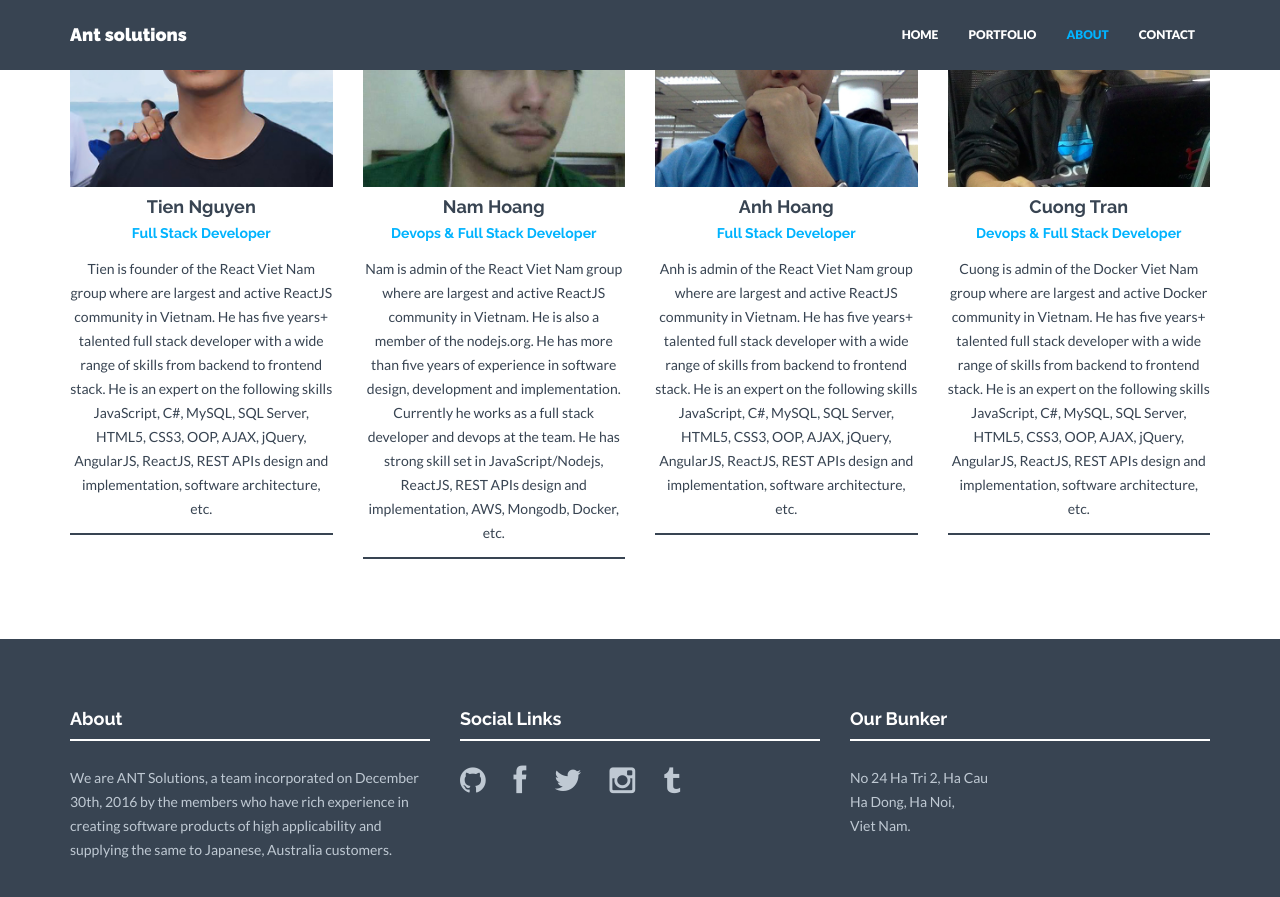
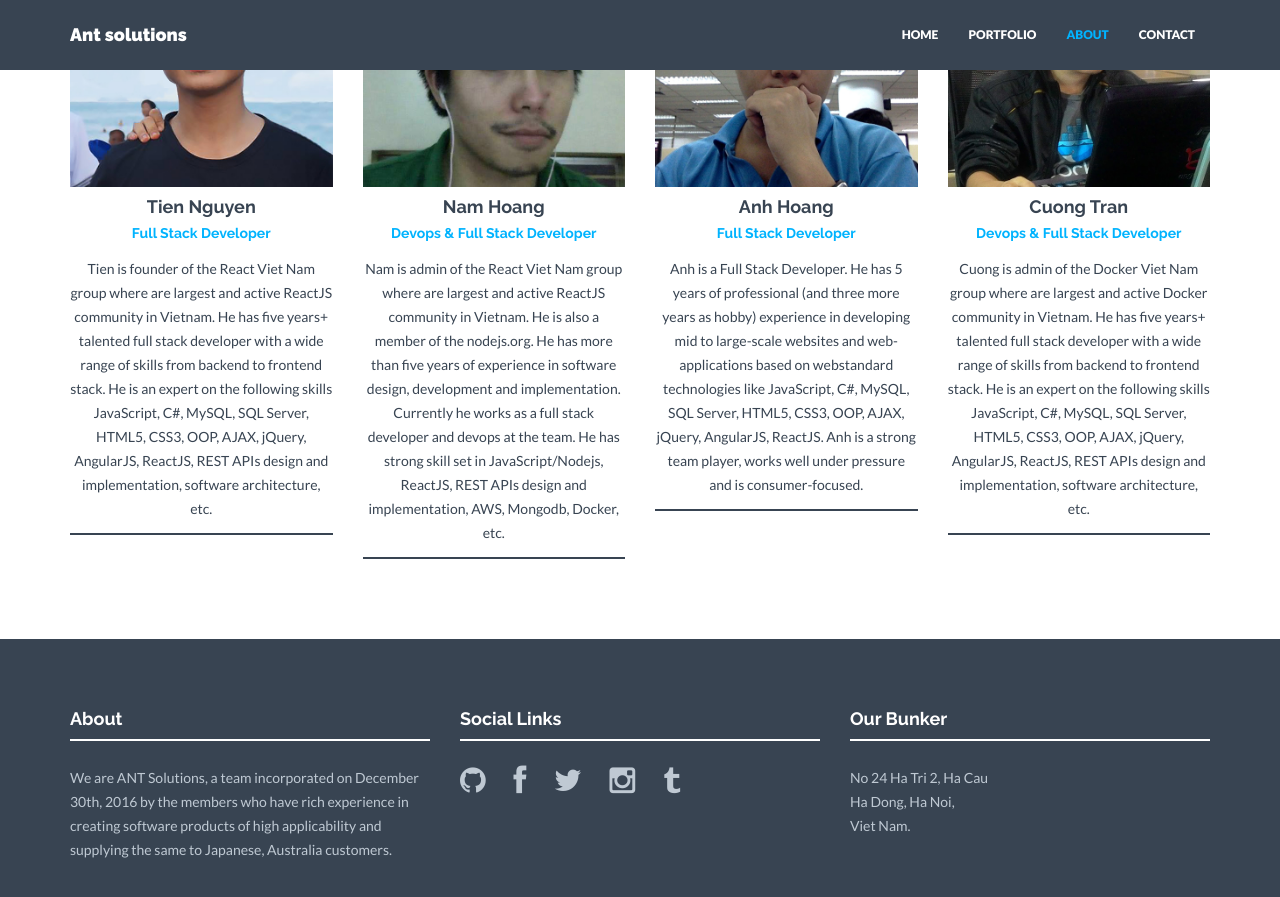
Before and after one commit to ant-software/ant-software.github.io, a Jekyll site: the page built from about.html, in a window 1280 px wide and 900 px high, scrolled down 925 px. Shown: the top 897 px of the window. Built offline with Jekyll 4.4.1, drawn with Linux system fonts in a browser that asks for light colours; nearby versions of some CDN libraries.

Commit message:
update Tuan Anh info

```diff
--- a/_config.yml
+++ b/_config.yml
@@ -75,7 +75,7 @@ members:
         url: https://github.com/particle4dev
   - name: Anh Hoang
     position: Full Stack Developer
-    text: Anh is admin of the React Viet Nam group where are largest and active ReactJS community in Vietnam. He has five years+ talented full stack developer with a wide range of skills from backend to frontend stack. He is an expert on the following skills JavaScript, C#, MySQL, SQL Server, HTML5, CSS3, OOP, AJAX, jQuery, AngularJS, ReactJS, REST APIs design and implementation, software architecture, etc.
+    text: Anh is a Full Stack Developer. He has 5 years of professional (and three more years as hobby) experience in developing mid to large-scale websites and web-applications based on webstandard technologies like JavaScript, C#, MySQL, SQL Server, HTML5, CSS3, OOP, AJAX, jQuery, AngularJS, ReactJS. Anh is a strong team player, works well under pressure and is consumer-focused.
     img: team03.jpg
     social:
       - title: envelope #use for email address
```
